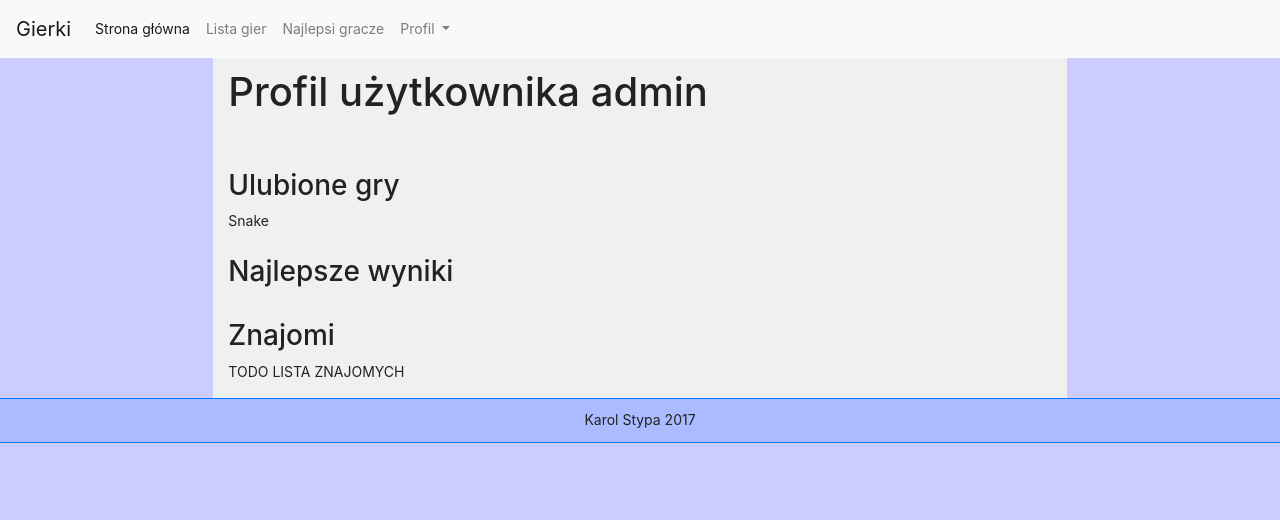
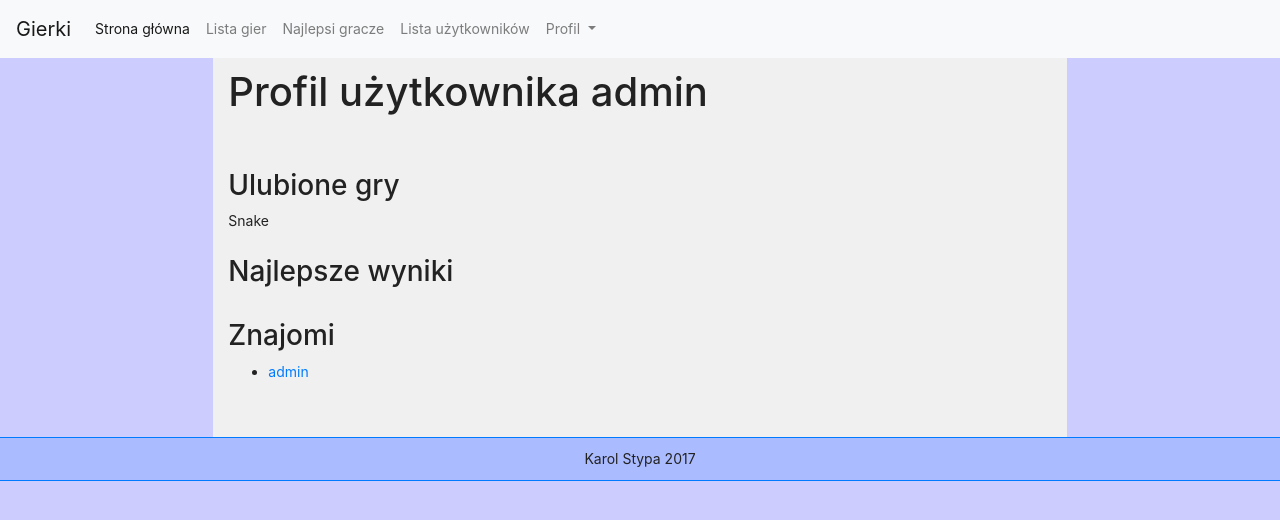
Before and after one commit to kstypa/jitw-projekt, a PHP site: page /profile.php in a window 1280 px wide. Shown: the top 520 px of the page. Run offline with PHP 8.4, Linux system fonts and the light colour scheme; a user stored in the database is signed in; data comes from the database, SQL or seed files in the repository; tables that the repository leaves empty or names only in its code hold one stand-in row (values such as "Sample post"); some libraries are stand-ins or nearby versions.

Commit message:
friends list added, navbar and index prepared for userslist

```diff
--- a/TODO.txt
+++ b/TODO.txt
@@ -5,8 +5,6 @@ funkcjonalność:
     zapisywanie wyników
     //profile
         zdjęcia profilowe?
-    /znajomi
-        //lista
     komunikator
     lista użytkowników
         szukanie
--- a/gameslist.php
+++ b/gameslist.php
@@ -46,7 +46,7 @@
 			</ul>
 
 
-			<h2>Najpopularniejsze gry:</h1>
+			<h2 id="popularity">Najpopularniejsze gry:</h2>
 			<?php
 			$popularity_query = "SELECT name, play_count
 									FROM games
--- a/index.php
+++ b/index.php
@@ -105,9 +105,10 @@
 					<ul>
 						<li><a href="./gameslist.php">Lista gier</a></li>
 						<li><a href="./highscores.php">Najlepsi gracze</a></li>
-						<li><a href="">Ranking popularności gier</a></li>
+						<li><a href="./gameslist.php#popularity">Ranking popularności gier</a></li>
 						<li><a href="./profile.php?id='.$user_id['id'].'">Profil</a></li>
-						<li><a href="">Znajomi</a></li>
+						<li><a href="./profile.php?id='.$user_id['id'].'#friends">Znajomi</a></li>
+						<li><a href="./userslist.php">Lista użytkowników</a></li>
 					</ul><br>';
 
 					if($_SESSION['group_id'] == 1) {
--- a/navbar.php
+++ b/navbar.php
@@ -23,6 +23,9 @@ if(isset($_SESSION['loggedin'])) {
             <li class="nav-item">
                 <a class="nav-link" href="./highscores.php">Najlepsi gracze</a>
             </li>
+            <li class="nav-item">
+                <a class="nav-link" href="./userslist.php">Lista użytkowników</a>
+            </li>
 
             <?php
             if(isset($_SESSION['loggedin'])) {
@@ -34,7 +37,7 @@ if(isset($_SESSION['loggedin'])) {
                         </a>
                         <div class="dropdown-menu" aria-labelledby="navbarDropdownMenuLink">
                             <a class="dropdown-item" href="./profile.php?id='.$user_id['id'].'">Zobacz profil</a>
-                            <a class="dropdown-item" href="#">Znajomi</a>
+                            <a class="dropdown-item" href="./profile.php?id='.$user_id['id'].'#friends">Znajomi</a>
                             <a class="dropdown-item" href="./index.php?logout=1">Wyloguj się</a>
                         </div>
                     </li>';
--- a/profile.php
+++ b/profile.php
@@ -111,8 +111,26 @@
                     <br>
 					<?php
 					if($profile_id == $user_id['id']) {
-						echo '<h3>Znajomi</h3>
-						TODO LISTA ZNAJOMYCH';
+
+						$friends_list_query = "SELECT A.user2_id as fid, B.login as name
+												FROM friends A
+												JOIN users B
+												ON B.id = A.user2_id
+												WHERE user1_id = ".$user_id['id'].";";
+						$friends_list_result = mysql_query($friends_list_query);
+						$friendscounter = 0;
+
+						echo '
+						<h3 id="friends">Znajomi</h3>
+						<ul>';
+						while($row = mysql_fetch_assoc($friends_list_result)) {
+							$friendscounter++;
+							echo '<li><a href="profile.php?id='.$row['fid'].'">'.$row['name'].'</a></li>';
+						}
+						echo '</ul>';
+						if($friendscounter == 0) {
+							echo 'Nie masz jeszcze żadnych znajomych! Znajdź ich na <a href="./userslist.php">liście użytkowników</a>!';
+						}
 					}
 					?>
 					<br>
```
